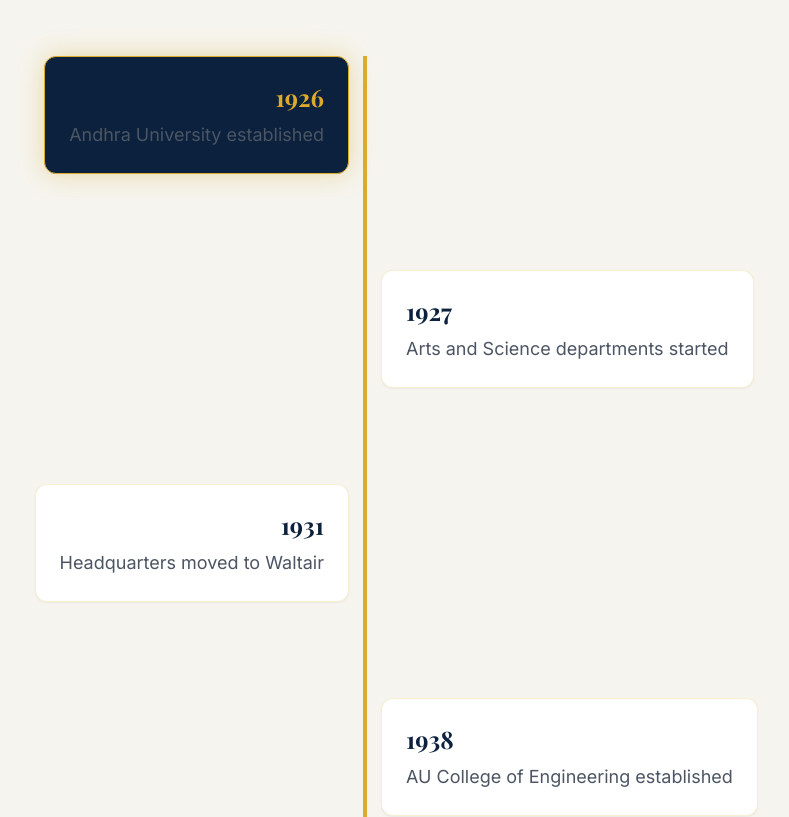
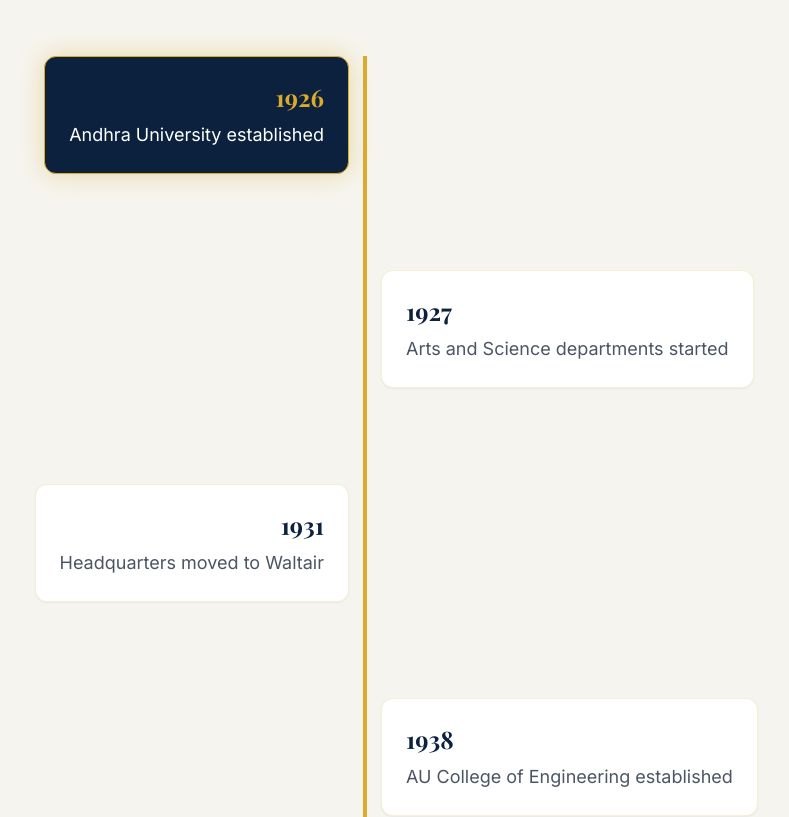
Before and after one commit to Sriharsha-Meduri/ShatabdiMahotsav, a React (Vite) app: page / in a window 1280 px wide. Shown: the part 2460-3277 px from the top of the page, without its empty margins (275-1064 px from the left). Built offline with nearby package versions, Linux system fonts and the light colour scheme; the HTML template or start-up script is replaced by a standard one; a web font is replaced by a local one.

Commit message:
Change the text colour in timeline

```diff
--- a/src/pages/Index.tsx
+++ b/src/pages/Index.tsx
@@ -310,7 +310,7 @@
                     {event.year}
                   </h3>
 
-                  <p className="text-base md:text-lg mt-2 text-gray-600 font-body">
+                  <p className={`text-base md:text-lg mt-2 font-body ${event.highlight ? "text-white" : "text-gray-600"}`}>
                     {event.event}
                   </p>
 
```
